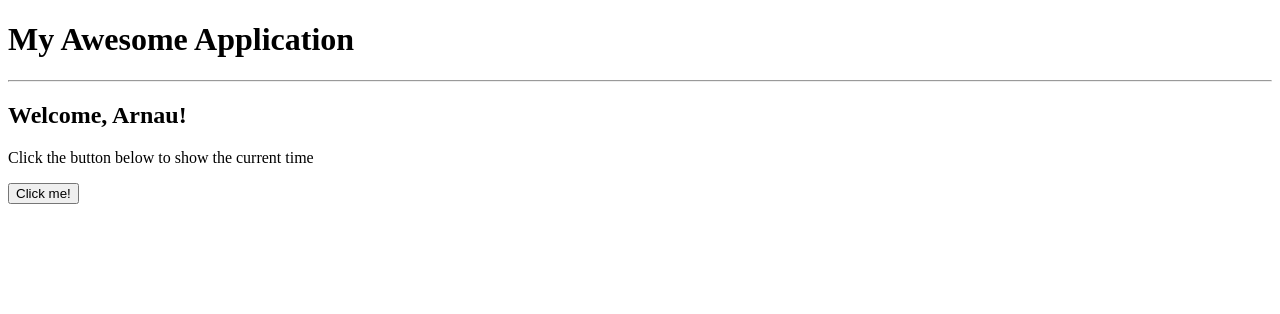
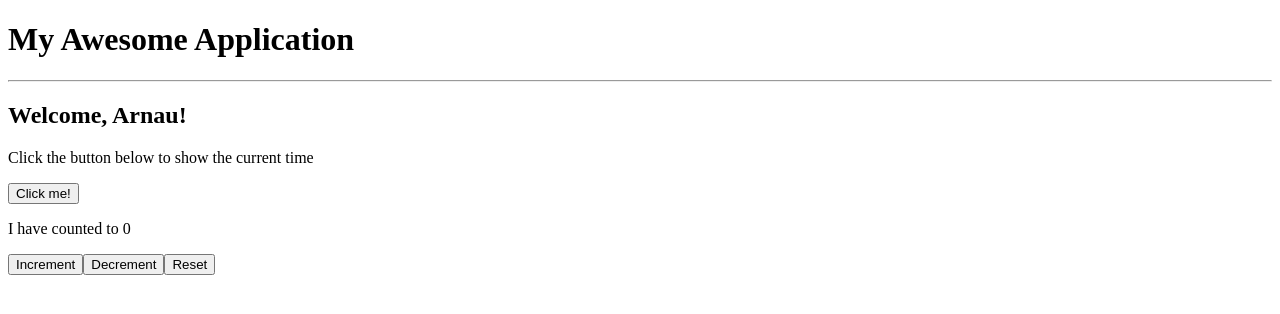
Before and after one commit to SrWilly19/DevelHopeApuntes, a React (Vite) app in the folder ReatApp/my-app/: page / in a window 1280 px wide. Shown: the top 314 px of the page. Built offline with nearby package versions, Linux system fonts and the light colour scheme.

Commit message:
apuntes jsx

```diff
--- a/ReatApp/my-app/src/App.jsx
+++ b/ReatApp/my-app/src/App.jsx
@@ -1,4 +1,5 @@
 import { AlertClock } from "./AlertClock"
+import { Counter } from "./Counter"
 import { HelloWorld } from "./HelloWorld"
 import { Welcome } from "./Welcome"
 
@@ -11,6 +12,7 @@
             <hr />
             <Welcome name="Arnau" />
             <AlertClock />
+            <Counter />
         </div>
     )
 }
--- /dev/null
+++ b/ReatApp/my-app/src/Counter.jsx
@@ -0,0 +1,24 @@
+import { useState } from "react"
+
+export function Counter({initialValue = 0}){
+    const [counter, setCounter] = useState(0)
+
+    function handleCounterIncrement(){
+        setCounter((c) => c + 1)
+    }
+    function handleCounterDecrement(){
+        setCounter((c) => c - 1)
+    }
+    function handleCounterReset(){
+        setCounter(initialValue)
+    }
+
+    return(
+        <div>
+            <p>I have counted to {counter}</p>
+            <button onClick={handleCounterIncrement}>Increment</button>
+            <button onClick={handleCounterDecrement}>Decrement</button>
+            <button onClick={handleCounterReset}>Reset</button>
+        </div>
+    )
+}
```
Also changed, not shown: 1 other file (tests, documents, lock files or other folders).
